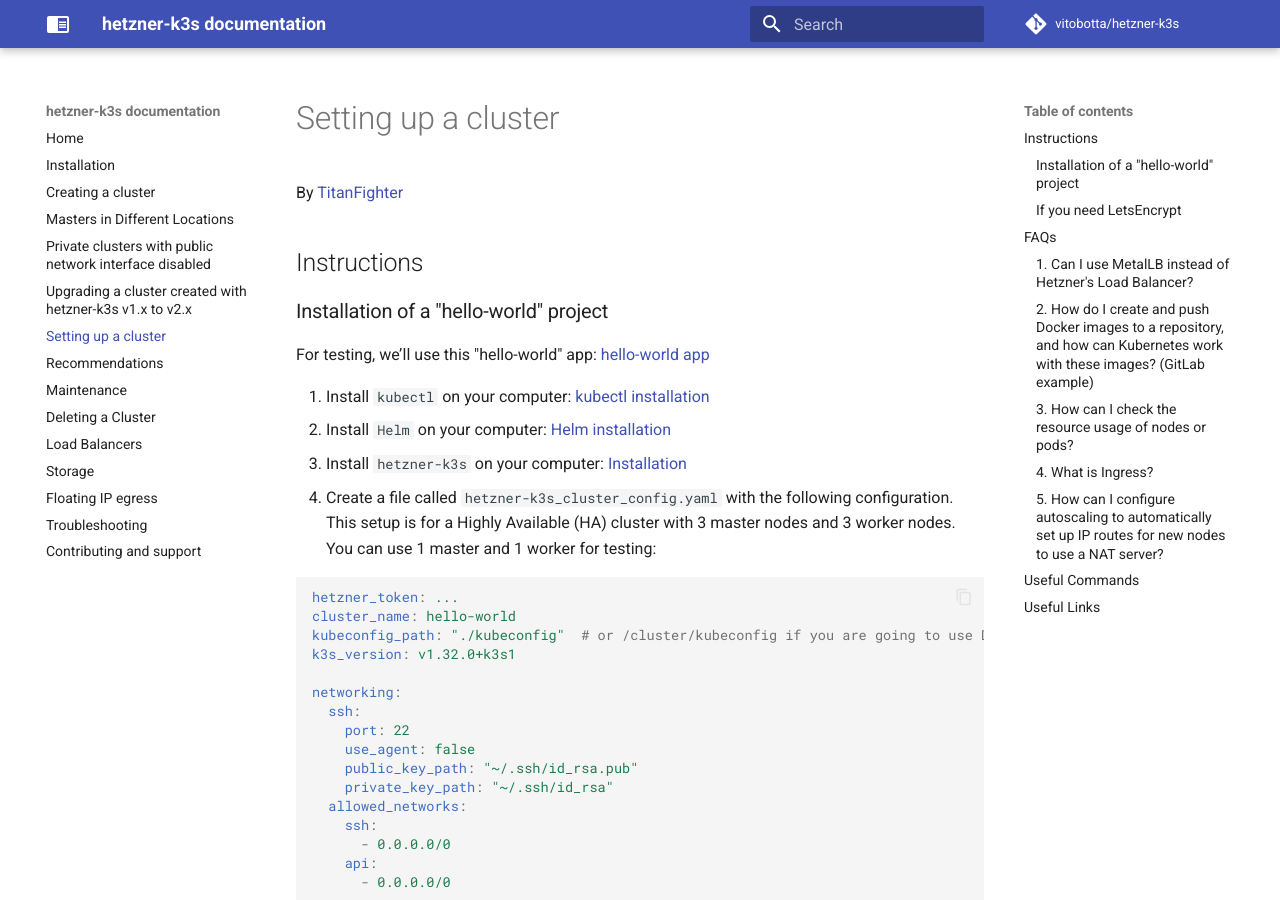
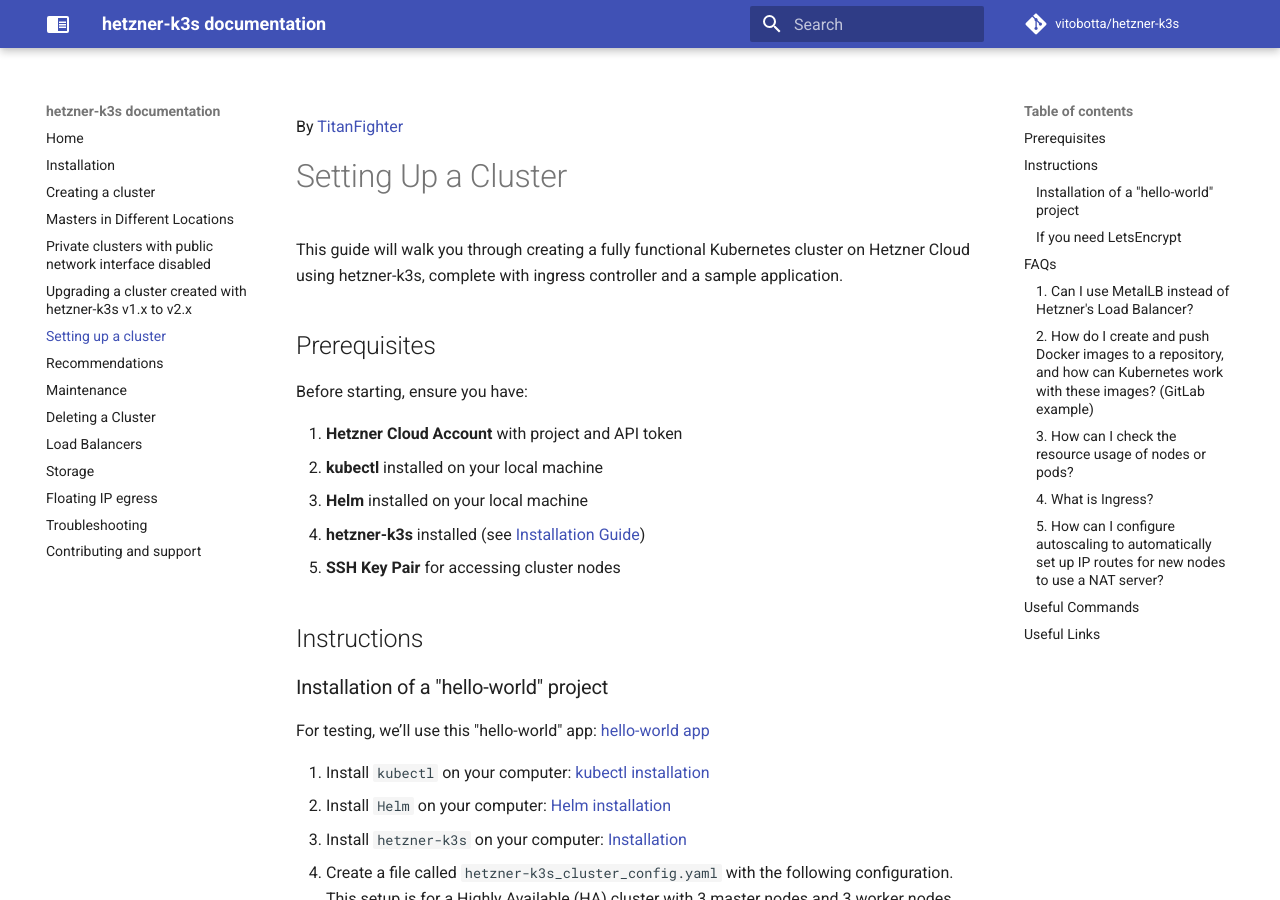
Before and after one commit to vitobotta/hetzner-k3s, an MkDocs documentation site: the page built from docs/Setting_up_a_cluster.md, in a window 1280 px wide and 900 px high. Built offline with MkDocs 1.6.1 and Material for MkDocs 9.7.7, drawn with Linux system fonts in a browser that asks for light colours; comment, search, counter and statistics services are not loaded.

Commit message:
Update cluster setup documentation with prerequisites and overview

```diff
--- a/docs/Setting_up_a_cluster.md
+++ b/docs/Setting_up_a_cluster.md
@@ -1,4 +1,18 @@
 By [TitanFighter](https://github.com/TitanFighter)
+
+# Setting Up a Cluster
+
+This guide will walk you through creating a fully functional Kubernetes cluster on Hetzner Cloud using hetzner-k3s, complete with ingress controller and a sample application.
+
+## Prerequisites
+
+Before starting, ensure you have:
+
+1. **Hetzner Cloud Account** with project and API token
+2. **kubectl** installed on your local machine
+3. **Helm** installed on your local machine
+4. **hetzner-k3s** installed (see [Installation Guide](Installation.md))
+5. **SSH Key Pair** for accessing cluster nodes
 
 ## Instructions
 
```
